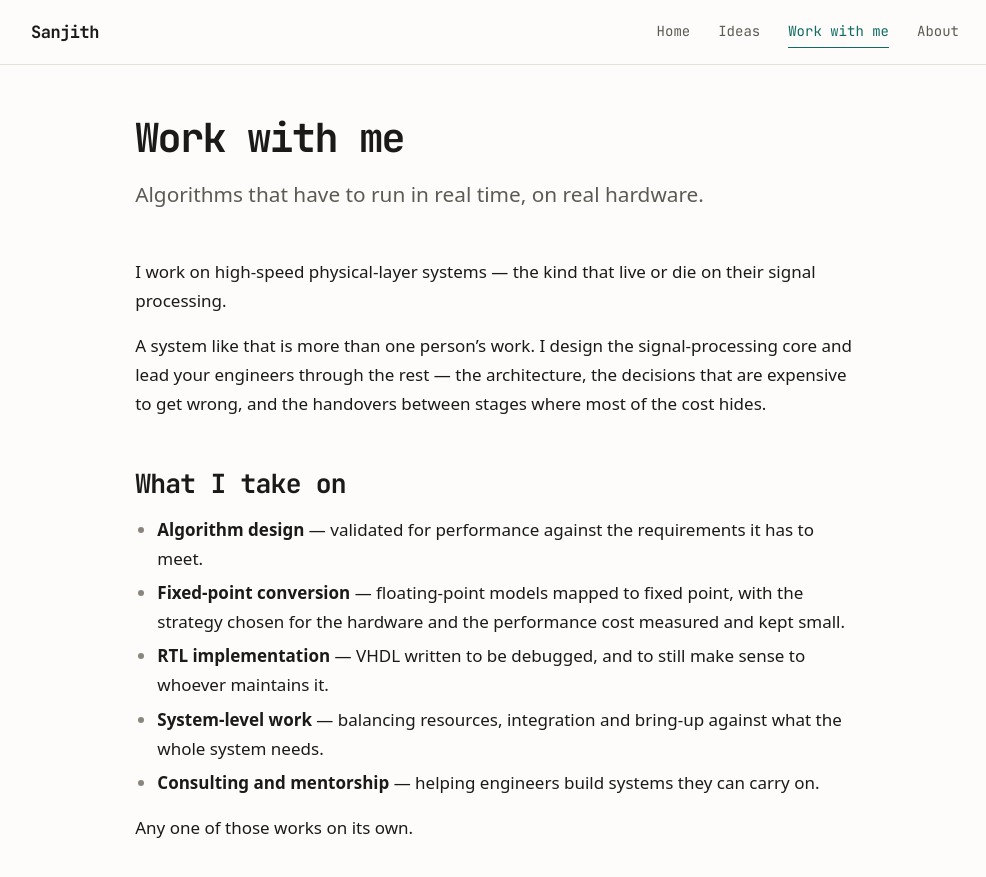
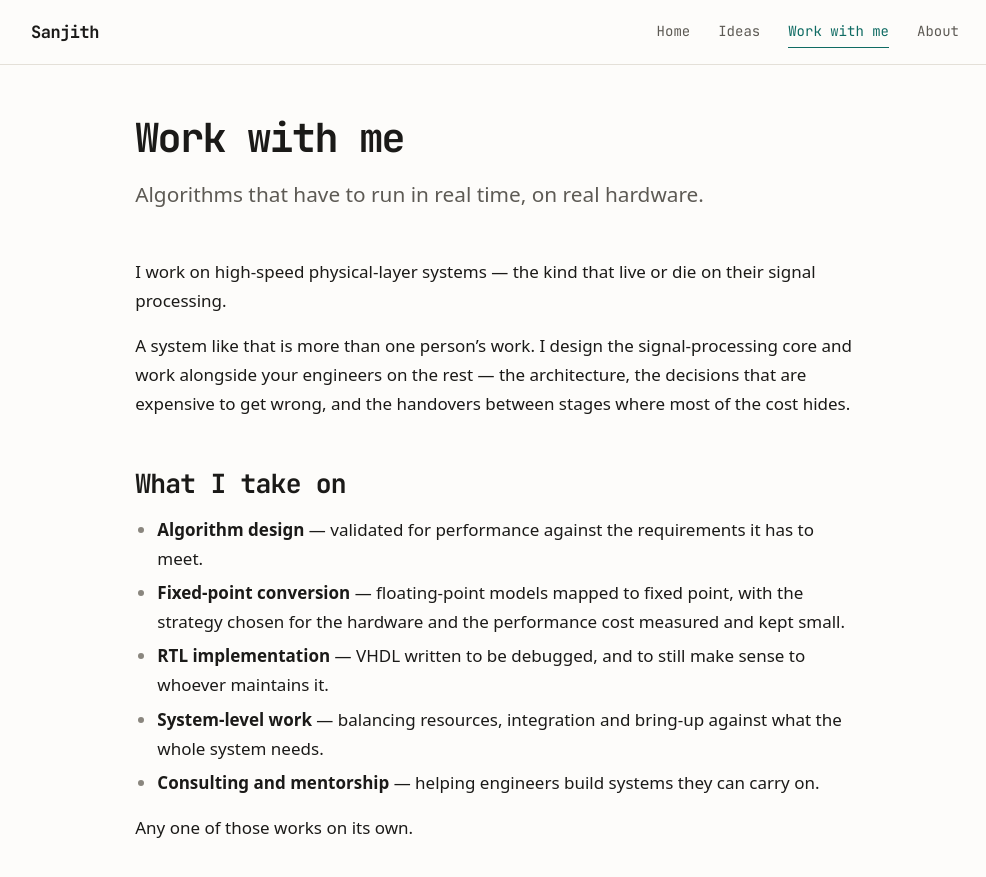
Before and after one commit to sanjith1999/sanjith1999.github.io, a Jekyll site: the page built from work.md, in a window 1280 px wide and 900 px high. Shown: the top 877 px of the window, without its empty margins (145-1131 px from the left). Built offline with Jekyll 4.4.1, drawn with Linux system fonts in a browser that asks for light colours; some web fonts are replaced.

Commit message:
WIP002: Work alongside the client's engineers, not lead them
"Lead your engineers" claims authority over a team that already has a
lead, which reads badly to exactly the person deciding whether to hire.
Working alongside them says the same thing about involvement without
asking anyone to report to an outsider.

Co-Authored-By: Claude Opus 5 <noreply@anthropic.com>

```diff
--- a/work.md
+++ b/work.md
@@ -8,7 +8,7 @@ I work on high-speed physical-layer systems — the kind that live or die on the
 processing.
 
 A system like that is more than one person's work. I design the signal-processing core
-and lead your engineers through the rest — the architecture, the decisions that are
+and work alongside your engineers on the rest — the architecture, the decisions that are
 expensive to get wrong, and the handovers between stages where most of the cost hides.
 
 ## What I take on
```
